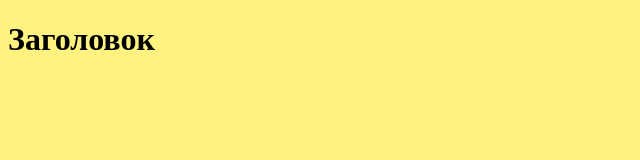
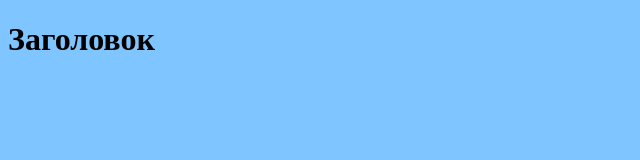
Before and after one commit to v-bobko/testgit, a plain HTML site: page index.html in a window 1280 px wide. Shown: the whole page, without its empty margins (0-640 px from the left). Drawn offline with Linux system fonts and the light colour scheme.

Commit message:
Изменили фон

```diff
--- a/style.css
+++ b/style.css
@@ -1,3 +1,3 @@
 body {
-    background-color: rgb(255, 242, 127);
+    background-color: rgb(127, 197, 255);
 }
```
